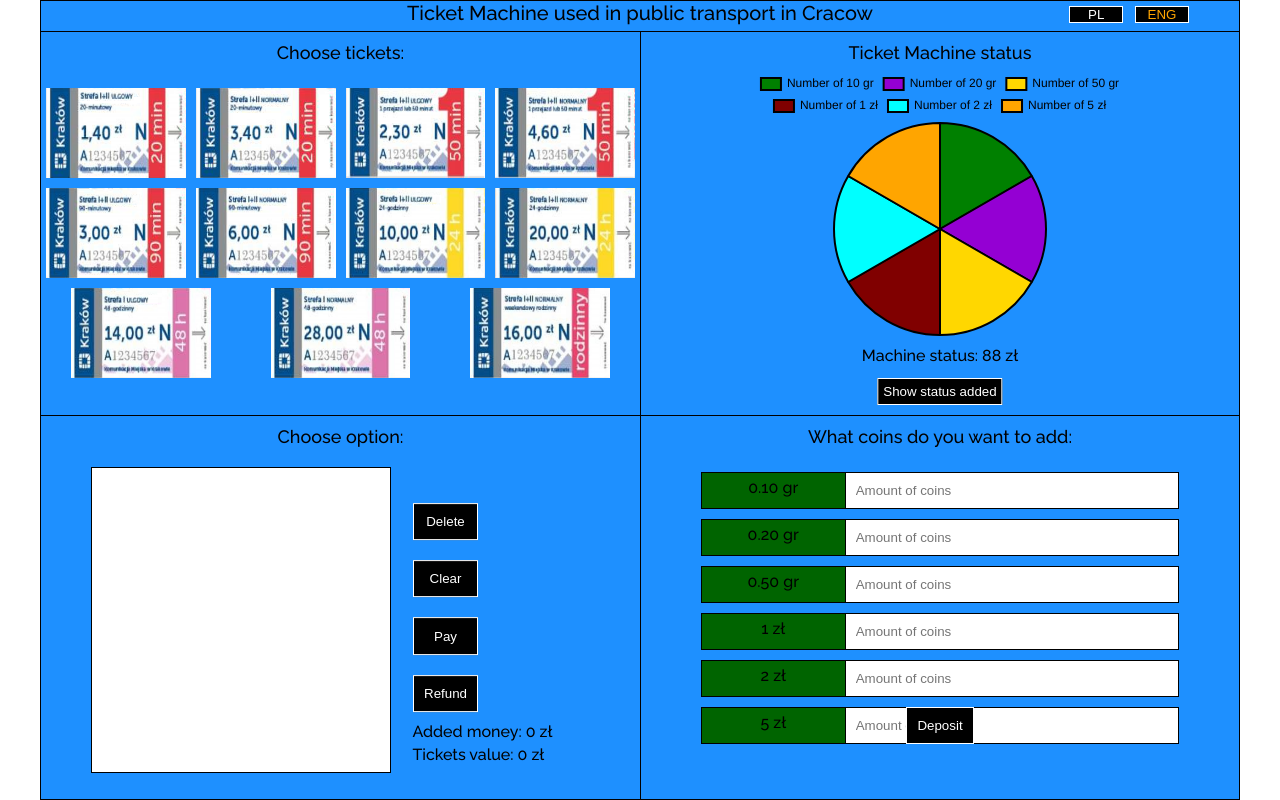
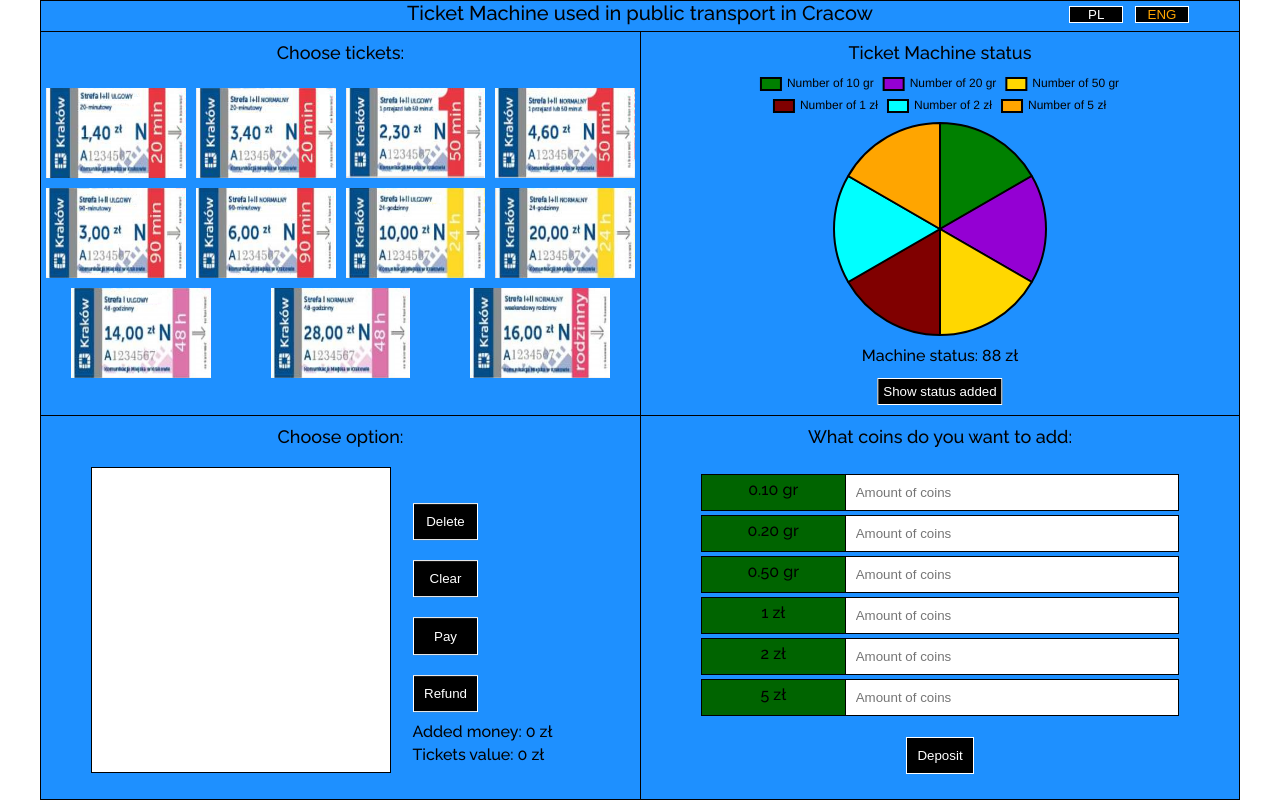
Before and after one commit to PathFiinder/Ticket-Machine-Javascipt, a plain HTML site: page index.html in a window 1280 px wide. Drawn offline with nearby package versions, Linux system fonts and the light colour scheme.

Commit message:
Changing money section

```diff
--- a/sass/_media.sass
+++ b/sass/_media.sass
@@ -98,7 +98,10 @@
                 overflow: hidden
                 &__wrapper
                     margin: 25px 0px 5px 0
-                    height: 220px
+                    height: 250px
+                    overflow: hidden
+                    .money__item
+                        margin: 2px auto
 
                 &__button
                     padding: 10px
--- a/sass/_money.sass
+++ b/sass/_money.sass
@@ -14,7 +14,7 @@
         flex-direction: column
         .money__item
             width: 80%
-            flex-basis: 30px
+            flex-basis: 16.67px
             margin: 0 auto 10px auto
             border: 1px solid black
             display: flex
```
Also changed, not shown: css/style.css, 1 other file.
